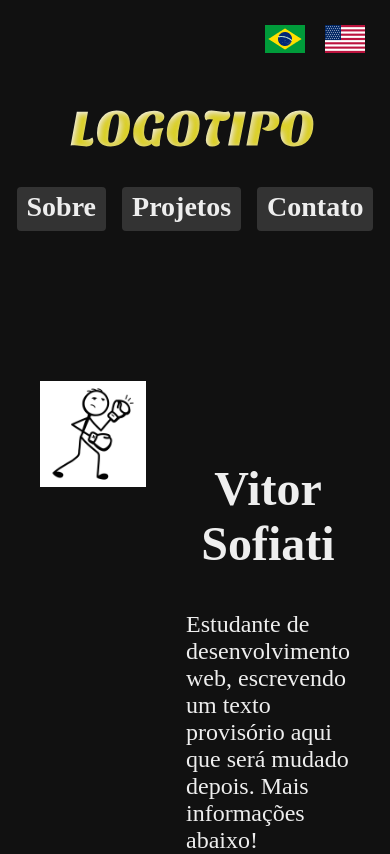
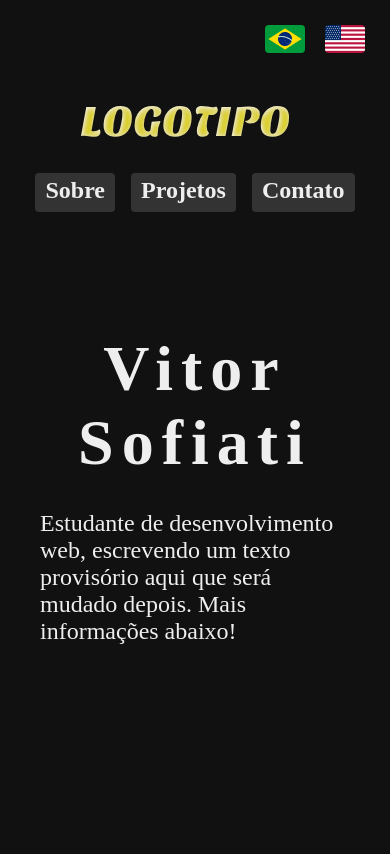
Before and after one commit to vitorsofiati/vitorsofiati.github.io, a plain HTML site: page index.html in a window 390 px wide. Drawn offline with Linux system fonts and the light colour scheme.

Commit message:
correção na estrutura dos links + finalizada seção de introdução.

```diff
--- a/css/global/global.css
+++ b/css/global/global.css
@@ -27,6 +27,7 @@ img {
   display: block;
   max-width: 100%;
   height: auto;
+  border-radius: 4px;
 }
 
 .container {
--- a/css/global/header.css
+++ b/css/global/header.css
@@ -6,7 +6,7 @@
 }
 
 .linguagens a {
-  padding: 5px 10px;
+  padding: 0 10px;
 }
 
 .header {
@@ -43,12 +43,12 @@
 
 @media(max-width:800px) {
   .header .logotipo {
-    width: 350px;
+    width: 300px;
   }
 
   .header ul {
     gap: 10px;
-    font-size: 1.75rem;
+    font-size: 1.5rem;
   }
 }
 
--- a/css/home/introducao.css
+++ b/css/home/introducao.css
@@ -6,18 +6,67 @@
 }
 
 .foto-perfil {
-  max-width: 350px;
   justify-self: right;
+  max-width: 400px;
 }
 
+.foto-perfil img {
+  height: 100%;
+  object-fit: cover;
+}
+
+.apresentacao {
+  display: grid;
+  align-content: center;
+}
 
 .apresentacao h1 {
-  margin-top: 80px;
-  margin-bottom: 40px;
   font-size: 3rem;
   text-align: center;
+  margin-bottom: 30px;
 }
 
 .apresentacao p {
+  margin-left: 40px;
+  margin-bottom: 40px;
   font-size: 1.5rem;
+  max-width: 40ch;
 }
+
+@media(max-width:800px) {
+
+  .introducao {
+    gap: 0;
+    grid-template-columns: 1fr auto;
+  }
+
+  .apresentacao h1 {
+    margin-bottom: 30px;
+  }
+
+  .apresentacao p {
+    margin-left: 20px;
+    max-width: 30ch;
+  }
+}
+
+@media(max-width:600px) {
+  .introducao {
+    margin-top: 120px;
+    grid-template-columns: 1fr;
+  }
+
+  .foto-perfil {
+    display: none;
+  }
+
+  .apresentacao h1 {
+    font-size: 4rem;
+    letter-spacing: .5rem;
+  }
+
+  .apresentacao p {
+    margin-left: 0;
+    max-width: max-content;
+  }
+}
--- a/index.html
+++ b/index.html
@@ -21,15 +21,9 @@
       <a href="./"><img class="logotipo" src="./img/logotipo.svg" alt="Logotipo temporario"></a>
       <nav aria-label="primaria">
         <ul>
-          <a href="./">
-            <li>Sobre</li>
-          </a>
-          <a href="">
-            <li>Projetos</li>
-          </a>
-          <a href="">
-            <li>Contato</li>
-          </a>
+          <li> <a href="./">Sobre</a> </li>
+          <li> <a href="./">Projetos</a> </li>
+          <li> <a href="./">Contato</a> </li>
         </ul>
       </nav>
     </div>
@@ -42,10 +36,10 @@
       <img src="./img/stickman.jpg" alt="Definitivamente sou eu">
     </div>
 
-    <article class="apresentacao">
+    <div class="apresentacao">
       <h1>Vitor Sofiati</h1>
       <p>Estudante de desenvolvimento web, escrevendo um texto provisório aqui que será mudado depois. Mais informações abaixo!</p>
-    </article>
+    </div>
 
   </main>
 
```
